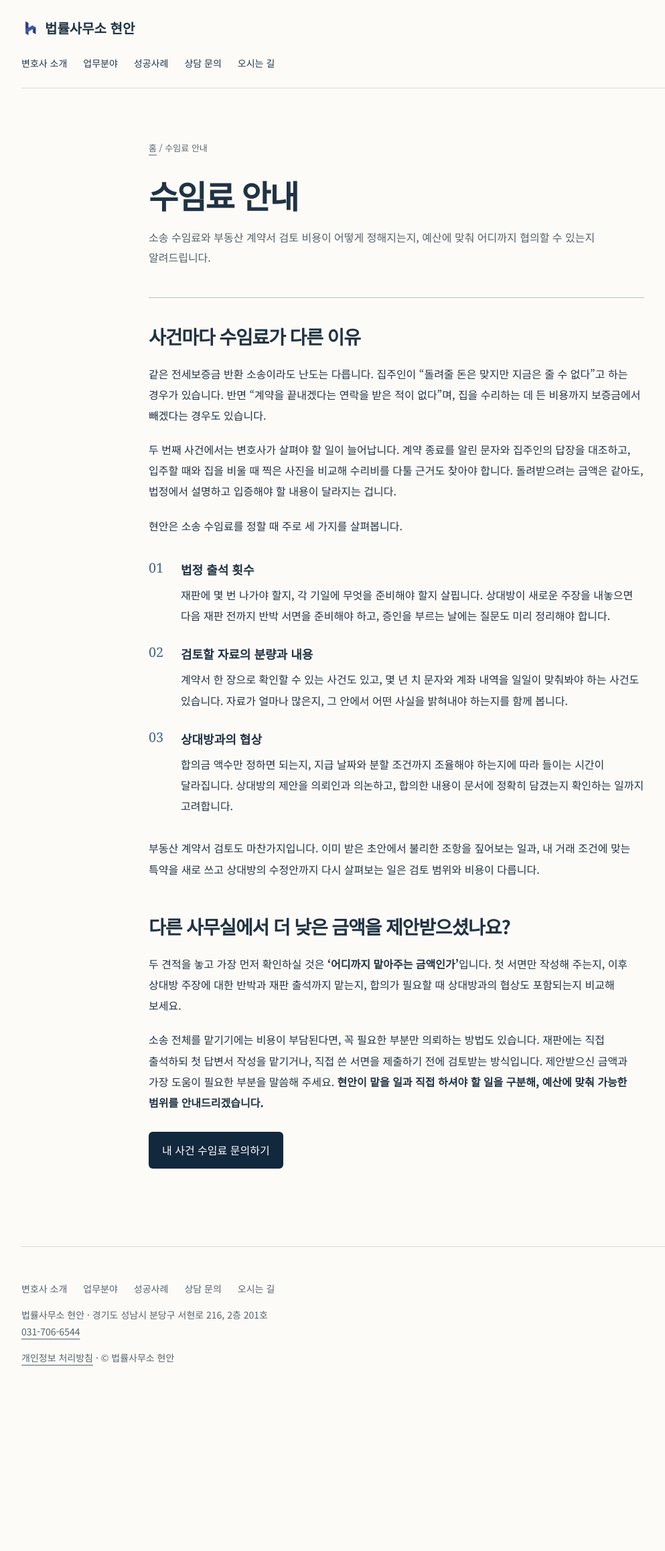
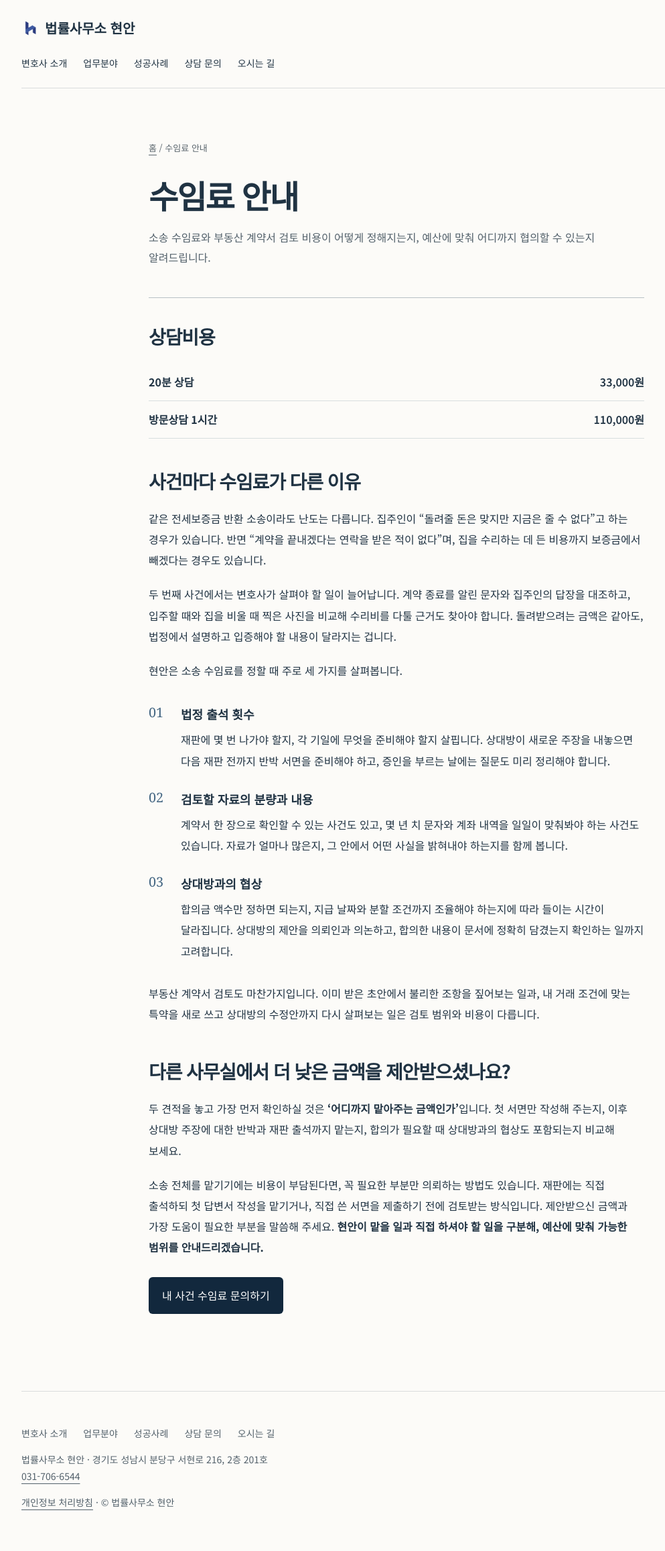
Before and after one commit to jiwonbaek100/hyunan-site, a Jekyll site: the page built from fees/index.html, in a window 1280 px wide. Shown: the whole page at 67% size, without its empty margins (48-1041 px from the left). Built offline with Jekyll 4.4.1, drawn with Linux system fonts in a browser that asks for light colours; before the commit the page ends 2099 px from its top, so only the background shows below that.

Commit message:
상담비용 안내 반영

```diff
--- a/fees/index.html
+++ b/fees/index.html
@@ -5,8 +5,8 @@ description: 소송 수임료와 부동산 계약서 검토 비용이 어떻게
 ---
 <style>
 body{background:#fcfbf8;color:#203343}main.wrap{width:min(740px,calc(100% - 44px));padding-block:clamp(36px,6vw,84px) clamp(80px,9vw,136px)}main h1{font-size:clamp(34px,4vw,48px)}main .lead{line-height:1.9;margin:0 0 44px}.fee-guide{border-top:1px solid #b8c1c5;padding-top:36px;font-size:16px;line-height:1.95;overflow-wrap:break-word}.fee-guide h2{font-size:clamp(22px,3vw,28px);letter-spacing:-.04em;line-height:1.5;margin:0 0 20px}.fee-guide p{margin:0 0 20px}.fee-guide ol{padding:0;list-style:none;counter-reset:criterion;margin:32px 0}.fee-guide li{counter-increment:criterion;position:relative;padding-left:3em;margin:24px 0}.fee-guide li::before{content:counter(criterion,decimal-leading-zero);position:absolute;left:0;top:0;color:#456783;font:500 1.24em/1.5 Georgia,serif}.fee-guide h3{font-size:18px;margin:0 0 5px}.fee-guide .fee-compare{margin-top:48px}.fee-guide .button{margin-top:8px}.fee-guide strong{color:#203343}
-</style>
-<article class="fee-guide">
+.consult-prices{margin:0 0 42px}.consult-prices div{display:flex;justify-content:space-between;padding:12px 0;border-bottom:1px solid #d8dedf}.consult-prices dd{margin:0;font-weight:600;color:#203343}</style>
+<article class="fee-guide"><h2>상담비용</h2><dl class="consult-prices"><div><dt>20분 상담</dt><dd>33,000원</dd></div><div><dt>방문상담 1시간</dt><dd>110,000원</dd></div></dl>
 <h2>사건마다 수임료가 다른 이유</h2>
 <p>같은 전세보증금 반환 소송이라도 난도는 다릅니다. 집주인이 “돌려줄 돈은 맞지만 지금은 줄 수 없다”고 하는 경우가 있습니다. 반면 “계약을 끝내겠다는 연락을 받은 적이 없다”며, 집을 수리하는 데 든 비용까지 보증금에서 빼겠다는 경우도 있습니다.</p>
 <p>두 번째 사건에서는 변호사가 살펴야 할 일이 늘어납니다. 계약 종료를 알린 문자와 집주인의 답장을 대조하고, 입주할 때와 집을 비울 때 찍은 사진을 비교해 수리비를 다툴 근거도 찾아야 합니다. 돌려받으려는 금액은 같아도, 법정에서 설명하고 입증해야 할 내용이 달라지는 겁니다.</p>
```
